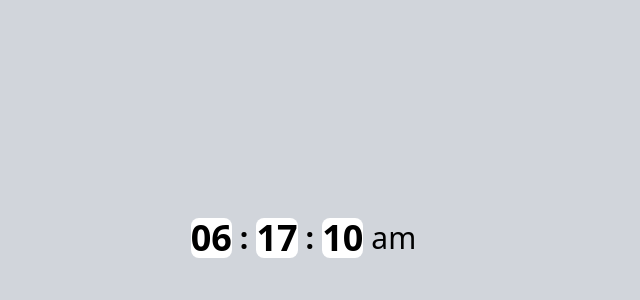
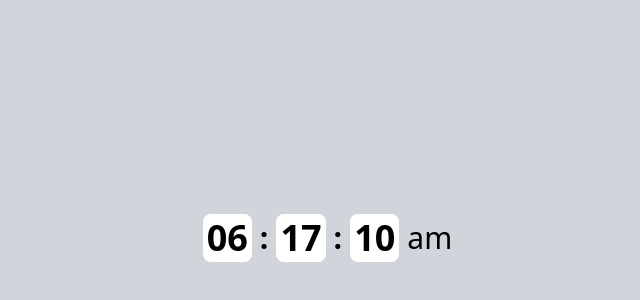
Before and after one commit to dusndjnks/digitalclock, a plain HTML site: page index.html in a window 1280 px wide. Shown: the part 162-462 px from the top of the page, without its empty margins (319-959 px from the left). Drawn offline with nearby package versions, Linux system fonts and the light colour scheme.

Commit message:
modified

```diff
--- a/index.html
+++ b/index.html
@@ -11,12 +11,12 @@
 
         <div class="h-screen w-screen flex items-center justify-center">
             <div class="flex items-center justify-center text-3xl gap-2 font-bold">
-                <span id="hrs" class="bg-white text-black text-4xl h-15 w-15 flex items-center justify-center rounded-lg">10</span>
+                <span id="hrs" class="bg-white text-black text-4xl h-15 w-15 flex items-center px-1 py-1  justify-center rounded-lg"></span>
                 :
-                <span id="min" class="bg-white text-black text-4xl h-15 w-15 flex items-center justify-center rounded-lg">6</span>
+                <span id="min" class="bg-white text-black text-4xl h-15 w-15 flex items-center px-1 py-1 justify-center rounded-lg"></span>
                 :
-                <span id="sec" class="bg-white text-black text-4xl h-15 w-15 flex items-center justify-center rounded-lg">52</span>
-                <span class="flex items-center h-20 w-20  text-3xl font-thin  text-black" id="section1"></span>
+                <span id="sec" class="bg-white text-black text-4xl h-15 w-15 flex items-center px-1 py-1 justify-center rounded-lg"></span>
+                <span class="flex items-center h-8 w-8  text-3xl font-thin  text-black" id="section1"></span>
             </div>
         </div>
 
```
